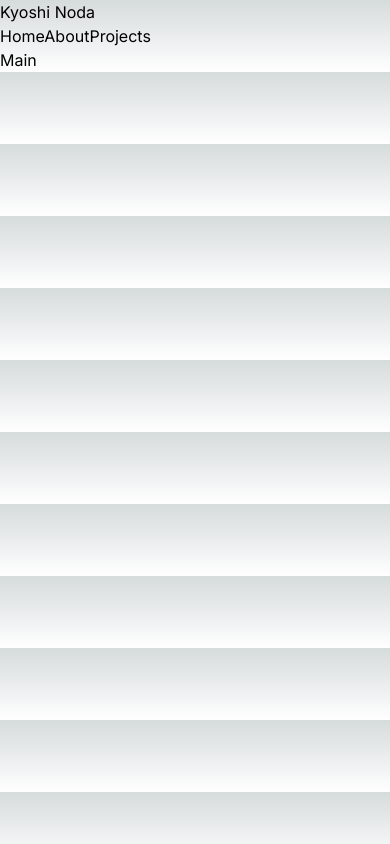
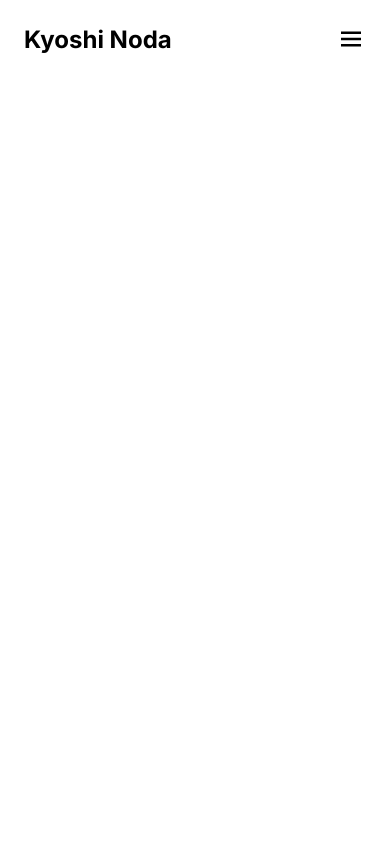
Before and after one commit to KyoshiNoda/Portfolio, a Next.js app: page / in a window 390 px wide. Built offline with nearby package versions, Linux system fonts and the light colour scheme.

Commit message:
added navbar

```diff
--- a/package.json
+++ b/package.json
@@ -17,6 +17,7 @@
     "next": "13.4.19",
     "react": "18.2.0",
     "react-dom": "18.2.0",
+    "react-icons": "^4.10.1",
     "typescript": "5.1.6"
   },
   "devDependencies": {
--- a/src/app/globals.css
+++ b/src/app/globals.css
@@ -18,10 +18,4 @@
 
 body {
   color: rgb(var(--foreground-rgb));
-  background: linear-gradient(
-      to bottom,
-      transparent,
-      rgb(var(--background-end-rgb))
-    )
-    rgb(var(--background-start-rgb));
 }
--- a/src/components/Header.tsx
+++ b/src/components/Header.tsx
@@ -1,20 +1,33 @@
-import React from "react";
+"use client";
+import { useState } from "react";
 import { userInfo, headerItems } from "../constants/constant";
 import { NavItems } from "@/Types/Header";
-type Props = {};
-
-function Header({}: Props) {
+import { BiMenu } from "react-icons/bi";
+function Header() {
+  const [isMobile, setIsMobile] = useState<boolean>(false);
   return (
-    <header>
-      <div>
-        <h2>{userInfo.name}</h2>
+    <header className="bg-white p-6 md:flex w-full z-10 justify-between fixed top-0 text-black">
+      <div className="flex justify-between">
+        <h2 className="text-2xl font-bold">{userInfo.name}</h2>
+        <BiMenu
+          size={30}
+          className="md:hidden"
+          onClick={() => setIsMobile((prev) => !prev)}
+        />
       </div>
-      <div>
-        {
-          Object.keys(headerItems).map(item => (
-            <a>{headerItems[item as keyof NavItems].label}</a>
-          ))
-        }
+      <div
+        className={`mr-8 md:space-x-6 mt-3 md:mt-0 ${
+          isMobile ? "block" : "hidden"
+        }`}
+      >
+        {Object.keys(headerItems).map((item) => (
+          <a
+            key={headerItems[item as keyof NavItems].label}
+            className="block md:inline-block cursor-pointer"
+          >
+            {headerItems[item as keyof NavItems].label}
+          </a>
+        ))}
       </div>
     </header>
   );
```
Also changed, not shown: 1 other file (tests, documents, lock files or other folders).
